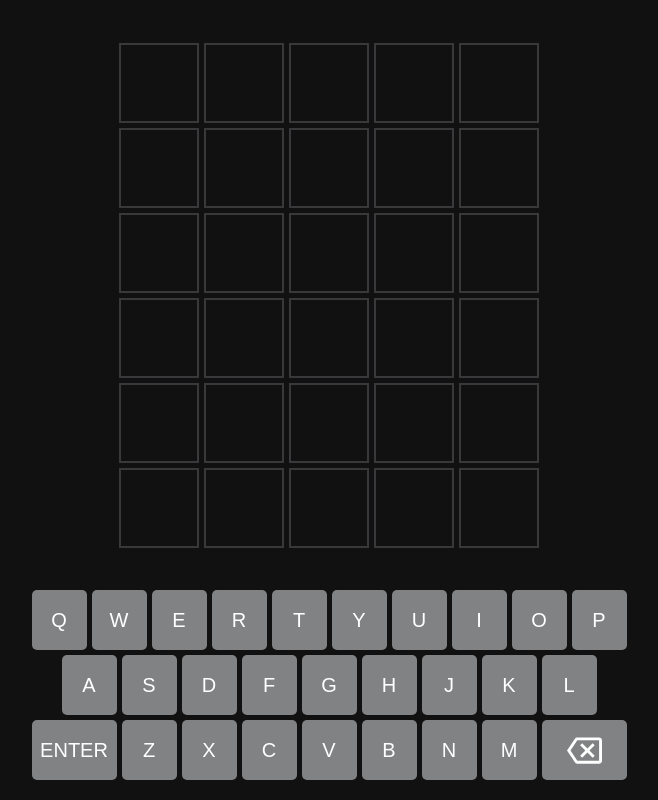
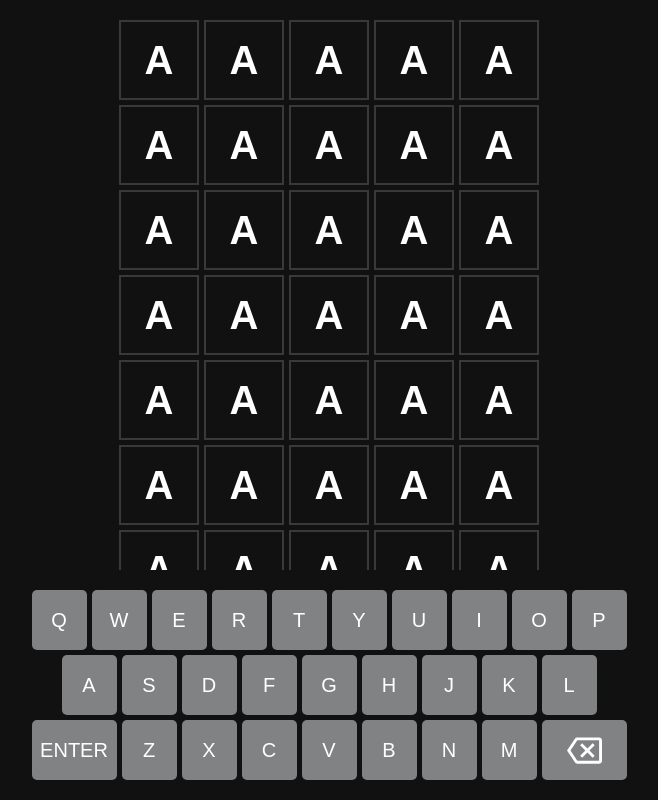
Before and after one commit to Iddmeister/wordle-versus, a website: page client/client.html in a window 1280 px wide. Shown: the whole page, without its empty margins (311-969 px from the left). Drawn offline with nearby package versions, Linux system fonts and the light colour scheme; no server answers.

Commit message:
adding tiles and scrolling

```diff
--- a/client/client.css
+++ b/client/client.css
@@ -74,12 +74,13 @@
   .guess-grid {
     display: grid;
     justify-content: center;
-    align-content: center;
     flex-grow: 1;
     grid-template-columns: repeat(5, 4em);
-    grid-template-rows: repeat(6, 4em);
+    grid-auto-rows: 4em;
     gap: .25em;
     margin-bottom: 1em;
+    overflow-y: overlay;
+    height: 6em;
   }
 
   .tile {
@@ -89,6 +90,7 @@
     text-transform: uppercase;
     font-weight: bold;
     display: flex;
+    flex-grow: 1;
     justify-content: center;
     align-items: center;
     user-select: none;
--- a/client/client.html
+++ b/client/client.html
@@ -15,38 +15,7 @@
 
     <body>
         <div class="alert-container" data-alert-container></div>
-        <div data-guess-grid class="guess-grid">
-          <div class="tile"></div>
-          <div class="tile"></div>
-          <div class="tile"></div>
-          <div class="tile"></div>
-          <div class="tile"></div>
-          <div class="tile"></div>
-          <div class="tile"></div>
-          <div class="tile"></div>
-          <div class="tile"></div>
-          <div class="tile"></div>
-          <div class="tile"></div>
-          <div class="tile"></div>
-          <div class="tile"></div>
-          <div class="tile"></div>
-          <div class="tile"></div>
-          <div class="tile"></div>
-          <div class="tile"></div>
-          <div class="tile"></div>
-          <div class="tile"></div>
-          <div class="tile"></div>
-          <div class="tile"></div>
-          <div class="tile"></div>
-          <div class="tile"></div>
-          <div class="tile"></div>
-          <div class="tile"></div>
-          <div class="tile"></div>
-          <div class="tile"></div>
-          <div class="tile"></div>
-          <div class="tile"></div>
-          <div class="tile"></div>
-        </div>
+        <div data-guess-grid class="guess-grid"></div>
         <div data-keyboard class="keyboard">
           <button class="key" data-key="Q">Q</button>
           <button class="key" data-key="W">W</button>
--- a/client/client.js
+++ b/client/client.js
@@ -32,6 +32,48 @@ socket.on("gameCreated", data => {
 })
 
 
+//Letter Logic
+
+
+class Tile {
+    static BLANK = "Blank Tile";
+    static INCORRECT = "Grey Letter";
+    static MISPLACED = "Yellow Letter";
+    static CORRECT = "Green Letter";
+
+    constructor(letter, state) {
+        this.letter = letter
+        this.dom = document.createElement("div", )
+        this.dom.className = "tile"
+        this.dom.appendChild(document.createTextNode(this.letter))
+        this.setState(state)
+    }
+
+    setState(state) {
+
+        self.state = state
+
+        switch(self.state) {
+
+            case Tile.BLANK:
+                break
+
+            case Tile.INCORRECT:
+                break
+
+            case Tile.MISPLACED:
+                break
+
+            case Tile.CORRECT:
+                break
+
+        }
+
+    }
+}
+
+
+
 function letterEntered(letter) {
 
 /*
@@ -64,6 +106,12 @@ function back() {
 }
 
 $(()=> {
+
+    for (let i=0; i<50; i++) {
+    let tile = new Tile("A", Tile.CORRECT)
+    $(".guess-grid").append(tile.dom)
+    }
+
     console.log("working...")
 
     $(".key").click((event) => {
```
